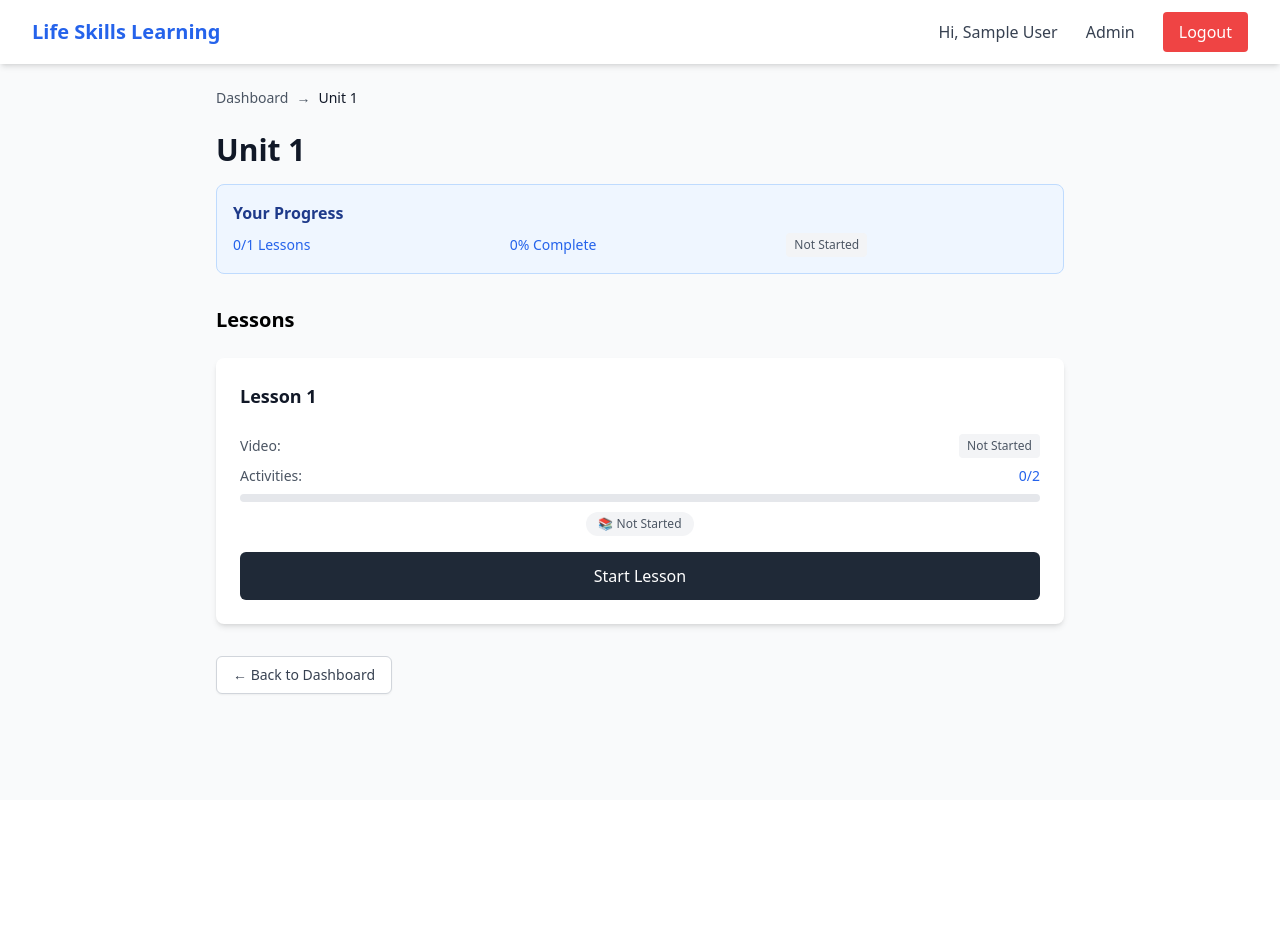
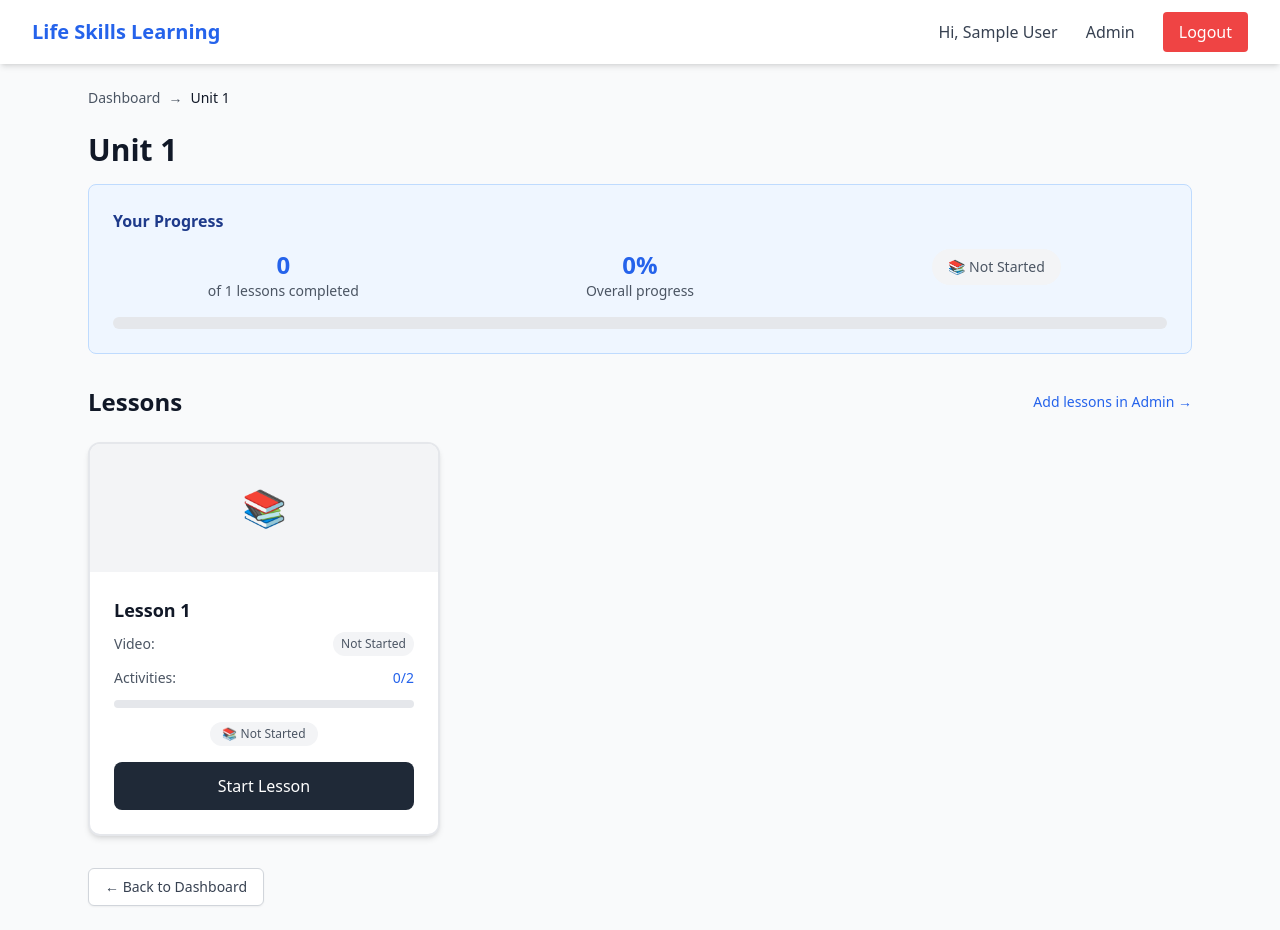
Before and after one commit to rboard321/life-skills-web, a React (Vite) app: page /unit/1 in a window 1280 px wide. Before the commit the page ends 800 px from the top, so only its background shows below. Built offline with nearby package versions, Linux system fonts and the light colour scheme; no server answers; the database is empty; sample sign-in values are in the browser's storage.

Commit message:
Update dashboard, unit and admin pages

```diff
--- a/src/components/Dashboard.tsx
+++ b/src/components/Dashboard.tsx
@@ -101,20 +101,6 @@ const Dashboard: React.FC = () => {
         <h2 className="text-xl font-semibold mb-4">Quick Actions</h2>
         <div className="flex flex-wrap gap-4">
           <Link
-            to="/units"
-            className="bg-blue-600 hover:bg-blue-700 text-white px-6 py-3 rounded-lg font-medium transition-colors flex items-center"
-          >
-            📚 Browse All Units
-          </Link>
-          {inProgressUnits > 0 && (
-            <Link
-              to="/units"
-              className="bg-yellow-600 hover:bg-yellow-700 text-white px-6 py-3 rounded-lg font-medium transition-colors flex items-center"
-            >
-              ⏳ Continue Learning
-            </Link>
-          )}
-          <Link
             to="/admin"
             className="bg-gray-600 hover:bg-gray-700 text-white px-6 py-3 rounded-lg font-medium transition-colors flex items-center"
           >
@@ -123,16 +109,10 @@ const Dashboard: React.FC = () => {
         </div>
       </div>
 
-      {/* Recent Units */}
+      {/* Units Grid */}
       <div className="bg-white rounded-lg shadow-md p-6">
         <div className="flex justify-between items-center mb-6">
-          <h2 className="text-xl font-semibold">Your Units</h2>
-          <Link
-            to="/units"
-            className="text-blue-600 hover:text-blue-800 text-sm font-medium"
-          >
-            View All →
-          </Link>
+          <h2 className="text-xl font-semibold">Your Learning Units</h2>
         </div>
 
         {units.length === 0 ? (
@@ -147,56 +127,101 @@ const Dashboard: React.FC = () => {
             </Link>
           </div>
         ) : (
-          <div className="space-y-4">
-            {units.slice(0, 5).map((unit) => {
+          <div className="grid grid-cols-1 md:grid-cols-2 lg:grid-cols-3 gap-6">
+            {units.map((unit) => {
               const progress = getUnitProgress(unit.id);
               const lessonsCompleted = progress?.overallProgress.lessonsCompleted || 0;
-              const totalLessons = unit.totalLessons ?? (unit.lessons ? unit.lessons.length : 0);
+              const totalLessons = unit.totalLessons || 0;
               const isCompleted = progress?.completedAt;
               const isStarted = lessonsCompleted > 0;
+              const progressPercentage = totalLessons > 0 ? (lessonsCompleted / totalLessons) * 100 : 0;
 
               return (
                 <div
                   key={unit.id}
-                  className="flex items-center justify-between p-4 border border-gray-200 rounded-lg hover:bg-gray-50 transition-colors"
+                  className={`bg-white border-2 rounded-lg shadow-sm hover:shadow-md transition-shadow p-6 ${
+                    isCompleted ? 'border-green-300 bg-green-50' : isStarted ? 'border-blue-300 bg-blue-50' : 'border-gray-200'
+                  }`}
                 >
-                  <div className="flex-1">
-                    <h3 className="font-medium text-gray-900 mb-1">{unit.title}</h3>
-                    <div className="flex items-center space-x-4 text-sm text-gray-600">
-                      <span>
-                        Lessons: {lessonsCompleted}/{totalLessons}
+                  {/* Unit Header */}
+                  <div className="flex items-start justify-between mb-4">
+                    <h3 className="text-lg font-semibold text-gray-900">{unit.title}</h3>
+                    {isCompleted && (
+                      <span className="text-green-500 text-xl">✓</span>
+                    )}
+                  </div>
+
+                  {/* Unit Description */}
+                  {unit.description && (
+                    <p className="text-gray-600 text-sm mb-4 line-clamp-2">{unit.description}</p>
+                  )}
+
+                  {/* Progress Information */}
+                  <div className="space-y-3 mb-6">
+                    <div className="flex items-center justify-between text-sm">
+                      <span className="text-gray-600">Lessons:</span>
+                      <span className="text-blue-600 font-medium">
+                        {lessonsCompleted}/{totalLessons}
                       </span>
-                      <span className={`px-2 py-1 rounded text-xs font-medium ${
+                    </div>
+
+                    {/* Progress bar */}
+                    <div className="w-full bg-gray-200 rounded-full h-2">
+                      <div
+                        className={`h-2 rounded-full transition-all duration-300 ${
+                          isCompleted ? 'bg-green-500' : 'bg-blue-500'
+                        }`}
+                        style={{ width: `${progressPercentage}%` }}
+                      />
+                    </div>
+
+                    {/* Status badge */}
+                    <div className="text-center">
+                      <span className={`inline-block px-3 py-1 rounded-full text-xs font-medium ${
                         isCompleted ?
                           'bg-green-100 text-green-800' :
                           isStarted ?
                             'bg-yellow-100 text-yellow-800' :
                             'bg-gray-100 text-gray-600'
                       }`}>
-                        {isCompleted ? 'Complete' : isStarted ? 'In Progress' : 'Not Started'}
+                        {isCompleted ?
+                          '🎉 Complete' :
+                          isStarted ?
+                            '⏳ In Progress' :
+                            '📚 Not Started'
+                        }
                       </span>
                     </div>
                   </div>
+
+                  {/* Action Button */}
                   <Link
                     to={`/unit/${unit.id}`}
-                    className="text-blue-600 hover:text-blue-800 font-medium px-4 py-2"
+                    className={`block w-full text-center py-3 px-4 rounded-md font-medium transition-colors ${
+                      isCompleted ?
+                        'bg-green-600 hover:bg-green-700 text-white' :
+                        isStarted ?
+                          'bg-blue-600 hover:bg-blue-700 text-white' :
+                          'bg-gray-800 hover:bg-gray-900 text-white'
+                    }`}
                   >
-                    {isCompleted ? 'Review' : isStarted ? 'Continue' : 'Start'} →
+                    {isCompleted ?
+                      'Review Unit' :
+                      isStarted ?
+                        'Continue Learning' :
+                        'Start Unit'
+                    }
                   </Link>
+
+                  {/* Completion date */}
+                  {isCompleted && progress?.completedAt && (
+                    <p className="text-xs text-gray-500 text-center mt-2">
+                      Completed on {progress.completedAt.toLocaleDateString()}
+                    </p>
+                  )}
                 </div>
               );
             })}
-
-            {units.length > 5 && (
-              <div className="text-center pt-4">
-                <Link
-                  to="/units"
-                  className="text-blue-600 hover:text-blue-800 font-medium"
-                >
-                  View {units.length - 5} more units →
-                </Link>
-              </div>
-            )}
           </div>
         )}
       </div>
--- a/src/components/UnitPage.tsx
+++ b/src/components/UnitPage.tsx
@@ -44,7 +44,8 @@ const UnitPage: React.FC = () => {
   }
 
   return (
-    <div className="max-w-4xl mx-auto p-6">
+    <div className="max-w-6xl mx-auto p-6">
+      {/* Breadcrumb Navigation */}
       <div className="mb-6">
         <nav className="flex items-center space-x-2 text-sm text-gray-600">
           <Link to="/" className="hover:text-blue-600">Dashboard</Link>
@@ -53,24 +54,31 @@ const UnitPage: React.FC = () => {
         </nav>
       </div>
 
+      {/* Unit Header */}
       <div className="mb-8">
         <h1 className="text-3xl font-bold text-gray-900 mb-4">{unit.title}</h1>
         {unit.description && <p className="text-gray-600 mb-6">{unit.description}</p>}
-        <div className="bg-blue-50 border border-blue-200 rounded-lg p-4">
-          <h3 className="font-semibold text-blue-900 mb-2">Your Progress</h3>
-          <div className="grid grid-cols-1 md:grid-cols-3 gap-4 text-sm">
-            <div className="flex items-center">
-              <span className="text-blue-600 font-medium">
-                {unitProgress?.overallProgress.lessonsCompleted || 0}/{unit.totalLessons} Lessons
-              </span>
+
+        {/* Progress Overview */}
+        <div className="bg-blue-50 border border-blue-200 rounded-lg p-6">
+          <h3 className="font-semibold text-blue-900 mb-4">Your Progress</h3>
+          <div className="grid grid-cols-1 md:grid-cols-3 gap-4">
+            <div className="text-center">
+              <div className="text-2xl font-bold text-blue-600">
+                {unitProgress?.overallProgress.lessonsCompleted || 0}
+              </div>
+              <div className="text-sm text-gray-600">
+                of {unit.totalLessons || 0} lessons completed
+              </div>
             </div>
-            <div className="flex items-center">
-              <span className="text-blue-600 font-medium">
-                {unitProgress?.overallProgress.percentComplete || 0}% Complete
-              </span>
+            <div className="text-center">
+              <div className="text-2xl font-bold text-blue-600">
+                {unitProgress?.overallProgress.percentComplete || 0}%
+              </div>
+              <div className="text-sm text-gray-600">Overall progress</div>
             </div>
-            <div className="flex items-center">
-              <span className={`px-2 py-1 rounded text-xs font-medium ${
+            <div className="text-center">
+              <span className={`inline-block px-4 py-2 rounded-full text-sm font-medium ${
                 unitProgress?.completedAt ?
                   'bg-green-100 text-green-800' :
                   (unitProgress?.overallProgress.lessonsCompleted || 0) > 0 ?
@@ -78,98 +86,159 @@ const UnitPage: React.FC = () => {
                     'bg-gray-100 text-gray-600'
               }`}>
                 {unitProgress?.completedAt ?
-                  'Unit Complete' :
+                  '🎉 Unit Complete' :
                   (unitProgress?.overallProgress.lessonsCompleted || 0) > 0 ?
-                    'In Progress' :
-                    'Not Started'
+                    '⏳ In Progress' :
+                    '📚 Not Started'
                 }
               </span>
+            </div>
+          </div>
+
+          {/* Progress Bar */}
+          <div className="mt-4">
+            <div className="w-full bg-gray-200 rounded-full h-3">
+              <div
+                className={`h-3 rounded-full transition-all duration-300 ${
+                  unitProgress?.completedAt ? 'bg-green-500' : 'bg-blue-500'
+                }`}
+                style={{
+                  width: `${unitProgress?.overallProgress.percentComplete || 0}%`
+                }}
+              />
             </div>
           </div>
         </div>
       </div>
 
+      {/* Lessons Section */}
       <div className="mb-8">
-        <h2 className="text-xl font-semibold mb-6">Lessons</h2>
-        {unit.lessons && unit.lessons.length === 0 ? (
-          <div className="text-center py-8 bg-gray-50 rounded-lg">
-            <p className="text-gray-600 mb-4">No lessons available in this unit yet.</p>
-            <Link to="/admin" className="text-blue-600 hover:text-blue-800 font-medium">
-              Add lessons in Admin →
+        <div className="flex justify-between items-center mb-6">
+          <h2 className="text-2xl font-semibold text-gray-900">Lessons</h2>
+          <Link to="/admin" className="text-blue-600 hover:text-blue-800 text-sm font-medium">
+            Add lessons in Admin →
+          </Link>
+        </div>
+
+        {!unit.lessons || unit.lessons.length === 0 ? (
+          <div className="text-center py-12 bg-gray-50 rounded-lg">
+            <div className="text-4xl mb-4">📝</div>
+            <h3 className="text-lg font-semibold text-gray-700 mb-2">No lessons available</h3>
+            <p className="text-gray-600 mb-4">This unit doesn't have any lessons yet.</p>
+            <Link
+              to="/admin"
+              className="inline-flex items-center px-4 py-2 bg-blue-600 text-white rounded-md hover:bg-blue-700 transition-colors"
+            >
+              Add lessons in Admin
             </Link>
           </div>
         ) : (
-          <div className="space-y-4">
-            {(unit.lessons || [])
+          <div className="grid grid-cols-1 md:grid-cols-2 lg:grid-cols-3 gap-6">
+            {unit.lessons
               .sort((a, b) => a.order - b.order)
               .map((lesson) => {
                 const lessonProgress = unitProgress?.lessonsProgress[lesson.id];
                 const isCompleted = lessonProgress?.completedAt;
                 const isStarted = lessonProgress?.videoCompleted || (lessonProgress?.activitiesCompleted.length || 0) > 0;
                 const activitiesCompleted = lessonProgress?.activitiesCompleted.length || 0;
+                const totalActivities = lesson.activities.length;
+                const progressItems = totalActivities + 1; // activities + video
+                const completedItems = activitiesCompleted + (lessonProgress?.videoCompleted ? 1 : 0);
+                const progressPercentage = progressItems > 0 ? (completedItems / progressItems) * 100 : 0;
 
                 return (
                   <div
                     key={lesson.id}
-                    className={`bg-white rounded-lg shadow-md overflow-hidden hover:shadow-lg transition-shadow ${
-                      isCompleted ? 'border-2 border-green-300' : ''
+                    className={`bg-white rounded-xl shadow-md overflow-hidden hover:shadow-lg transition-all duration-300 border-2 ${
+                      isCompleted ? 'border-green-300 shadow-green-100' : isStarted ? 'border-blue-300 shadow-blue-100' : 'border-gray-200'
                     }`}
                   >
-                    <div className="p-6">
-                      <div className="flex items-start justify-between mb-4">
-                        <div className="flex-1">
-                          <h3 className="text-lg font-semibold text-gray-900 mb-2">
-                            {lesson.title}
-                          </h3>
-                          {lesson.description && (
-                            <p className="text-gray-600 text-sm mb-3">{lesson.description}</p>
-                          )}
+                    {/* Lesson Card Header */}
+                    <div className="relative">
+                      {/* Placeholder for lesson image */}
+                      <div className={`h-32 ${isCompleted ? 'bg-green-100' : isStarted ? 'bg-blue-100' : 'bg-gray-100'} flex items-center justify-center`}>
+                        <div className="text-4xl">
+                          {isCompleted ? '🎓' : isStarted ? '📖' : '📚'}
                         </div>
-                        {isCompleted && <span className="ml-4 text-green-500 text-xl">✓</span>}
                       </div>
 
-                      <div className="space-y-2 mb-4">
+                      {/* Completion Badge */}
+                      {isCompleted && (
+                        <div className="absolute top-2 right-2 bg-green-500 text-white rounded-full p-2">
+                          <svg className="w-4 h-4" fill="currentColor" viewBox="0 0 20 20">
+                            <path fillRule="evenodd" d="M16.707 5.293a1 1 0 010 1.414l-8 8a1 1 0 01-1.414 0l-4-4a1 1 0 011.414-1.414L8 12.586l7.293-7.293a1 1 0 011.414 0z" clipRule="evenodd" />
+                          </svg>
+                        </div>
+                      )}
+                    </div>
+
+                    {/* Lesson Card Content */}
+                    <div className="p-6">
+                      <h3 className="text-lg font-semibold text-gray-900 mb-2">
+                        {lesson.title}
+                      </h3>
+
+                      {lesson.description && (
+                        <p className="text-gray-600 text-sm mb-4 line-clamp-2">
+                          {lesson.description}
+                        </p>
+                      )}
+
+                      {/* Progress Details */}
+                      <div className="space-y-3 mb-4">
                         <div className="flex items-center justify-between text-sm">
                           <span className="text-gray-600">Video:</span>
-                          <span className={`px-2 py-1 rounded text-xs font-medium ${
+                          <span className={`px-2 py-1 rounded-full text-xs font-medium ${
                             lessonProgress?.videoCompleted ? 'bg-green-100 text-green-800' : 'bg-gray-100 text-gray-600'
                           }`}>
-                            {lessonProgress?.videoCompleted ? 'Completed' : 'Not Started'}
+                            {lessonProgress?.videoCompleted ? '✓ Completed' : 'Not Started'}
                           </span>
                         </div>
+
                         <div className="flex items-center justify-between text-sm">
                           <span className="text-gray-600">Activities:</span>
                           <span className="text-blue-600 font-medium">
-                            {activitiesCompleted}/{lesson.activities.length}
+                            {activitiesCompleted}/{totalActivities}
                           </span>
                         </div>
+
+                        {/* Progress Bar */}
                         <div className="w-full bg-gray-200 rounded-full h-2">
                           <div
                             className={`h-2 rounded-full transition-all duration-300 ${
                               isCompleted ? 'bg-green-500' : 'bg-blue-500'
                             }`}
-                            style={{
-                              width: `${((activitiesCompleted + (lessonProgress?.videoCompleted ? 1 : 0)) / (lesson.activities.length + 1)) * 100}%`
-                            }}
+                            style={{ width: `${progressPercentage}%` }}
                           />
                         </div>
+
+                        {/* Status */}
                         <div className="text-center">
                           <span className={`inline-block px-3 py-1 rounded-full text-xs font-medium ${
-                            isCompleted ? 'bg-green-100 text-green-800' : isStarted ? 'bg-yellow-100 text-yellow-800' : 'bg-gray-100 text-gray-600'
+                            isCompleted ? 'bg-green-100 text-green-800' :
+                            isStarted ? 'bg-yellow-100 text-yellow-800' :
+                            'bg-gray-100 text-gray-600'
                           }`}>
                             {isCompleted ? '🎉 Complete' : isStarted ? '⏳ In Progress' : '📚 Not Started'}
                           </span>
                         </div>
                       </div>
 
+                      {/* Action Button */}
                       <Link
                         to={`/unit/${unit.id}/lesson/${lesson.id}`}
-                        className={`block w-full text-center py-3 px-4 rounded-md font-medium transition-colors ${
-                          isCompleted ? 'bg-green-600 hover:bg-green-700 text-white' : isStarted ? 'bg-blue-600 hover:bg-blue-700 text-white' : 'bg-gray-800 hover:bg-gray-900 text-white'
+                        className={`block w-full text-center py-3 px-4 rounded-lg font-medium transition-colors ${
+                          isCompleted ?
+                            'bg-green-600 hover:bg-green-700 text-white' :
+                            isStarted ?
+                              'bg-blue-600 hover:bg-blue-700 text-white' :
+                              'bg-gray-800 hover:bg-gray-900 text-white'
                         }`}
                       >
                         {isCompleted ? 'Review Lesson' : isStarted ? 'Continue Lesson' : 'Start Lesson'}
                       </Link>
+
+                      {/* Completion Date */}
                       {isCompleted && lessonProgress?.completedAt && (
                         <p className="text-xs text-gray-500 text-center mt-2">
                           Completed on {lessonProgress.completedAt.toLocaleDateString()}
@@ -183,19 +252,35 @@ const UnitPage: React.FC = () => {
         )}
       </div>
 
+      {/* Unit Completion Celebration */}
       {unitProgress?.completedAt && (
-        <div className="mt-8 bg-green-50 border border-green-200 rounded-lg p-6 text-center">
-          <div className="text-4xl mb-2">🎉</div>
-          <h3 className="text-lg font-semibold text-green-900 mb-2">Congratulations! You've completed this entire unit!</h3>
-          <p className="text-green-700 mb-4">Completed on {unitProgress.completedAt.toLocaleDateString()}</p>
+        <div className="mt-8 bg-gradient-to-r from-green-50 to-blue-50 border border-green-200 rounded-lg p-8 text-center">
+          <div className="text-6xl mb-4">🎉</div>
+          <h3 className="text-2xl font-bold text-green-900 mb-2">
+            Congratulations! You've completed this entire unit!
+          </h3>
+          <p className="text-green-700 mb-6">
+            Completed on {unitProgress.completedAt.toLocaleDateString()}
+          </p>
           <div className="flex justify-center space-x-4">
-            <Link to="/" className="bg-blue-600 text-white px-4 py-2 rounded hover:bg-blue-700">Back to Dashboard</Link>
+            <Link
+              to="/"
+              className="bg-blue-600 text-white px-6 py-3 rounded-lg hover:bg-blue-700 transition-colors"
+            >
+              Back to Dashboard
+            </Link>
           </div>
         </div>
       )}
 
+      {/* Navigation */}
       <div className="mt-8 flex justify-between">
-        <Link to="/" className="inline-flex items-center px-4 py-2 border border-gray-300 rounded-md shadow-sm bg-white text-sm font-medium text-gray-700 hover:bg-gray-50">← Back to Dashboard</Link>
+        <Link
+          to="/"
+          className="inline-flex items-center px-4 py-2 border border-gray-300 rounded-md shadow-sm bg-white text-sm font-medium text-gray-700 hover:bg-gray-50"
+        >
+          ← Back to Dashboard
+        </Link>
       </div>
     </div>
   );
```
Also changed, not shown: src/components/AdminPage.tsx (+25 -14 lines), src/contexts/ProgressContext.tsx (+6 -1 lines).
